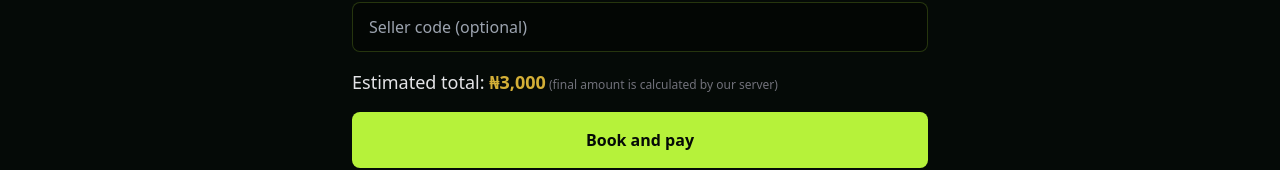
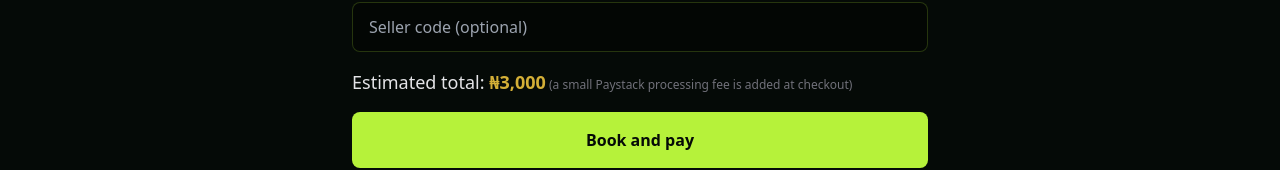
Before and after one commit to feranmireacheal-source/a-better-place, a React (Vite) app: page / in a window 1280 px wide. Shown: the part 4708-4878 px from the top of the page. Built offline with nearby package versions, Linux system fonts and the light colour scheme; no server answers.

Commit message:
Update App.tsx

```diff
--- a/src/App.tsx
+++ b/src/App.tsx
@@ -81,7 +81,7 @@ function Booking() {
       </div>
       <input className={inp} placeholder="Seller code (optional)" value={seller} maxLength={30} onChange={e => setSeller(e.target.value)} />
       <p className="text-lg">Estimated total: <b className="text-gold">{naira(price * qty)}</b>
-        <span className="text-xs text-zinc-500"> (final amount is calculated by our server)</span></p>
+        <span className="text-xs text-zinc-500"> (a small Paystack processing fee is added at checkout)</span></p>
       {err && <p role="alert" className="text-red-400">{err}</p>}
       <button disabled={busy} className="w-full rounded-lg bg-lime px-6 py-4 font-bold text-ink disabled:opacity-50">{busy ? 'Please wait…' : 'Book and pay'}</button>
     </form>)
```
